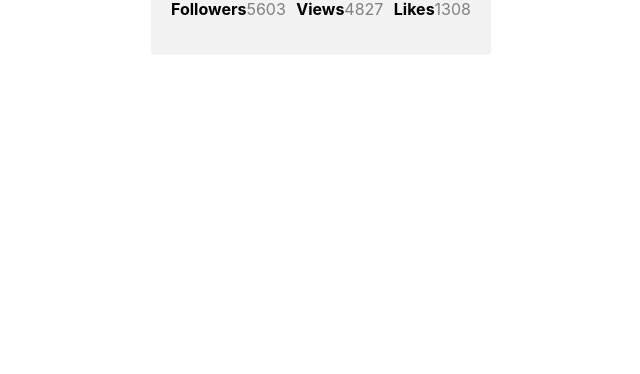
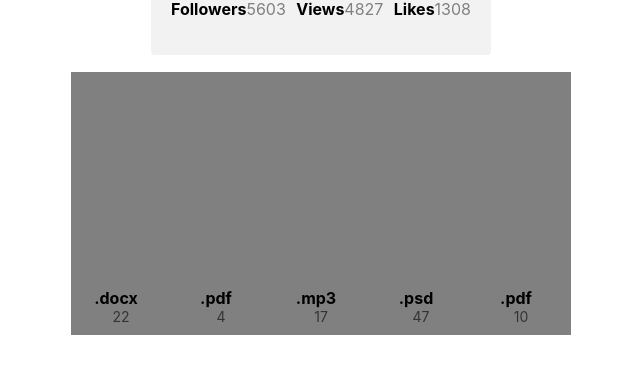
Before and after one commit to adrianwojtczak/goit-react-hw-01-components, a React (Create React App) app: page / in a window 1280 px wide. Shown: the part 342-716 px from the top of the page, without its empty margins (319-959 px from the left). Built offline with nearby package versions, Linux system fonts and the light colour scheme.

Commit message:
Add Statistics

```diff
--- a/src/components/App.jsx
+++ b/src/components/App.jsx
@@ -1,6 +1,8 @@
 import React from 'react';
 import { Profile } from './Profile';
 import user from '../data/user.json';
+import data from '../data/data.json';
+import { Statistics } from './Statistics';
 
 export const App = () => {
   return (
@@ -12,6 +14,7 @@
         avatar={user.avatar}
         stats={user.stats}
       />
+      <Statistics stats={data} />
     </div>
   );
 };
--- /dev/null
+++ b/src/components/Statistics/Statistics.jsx
@@ -0,0 +1,31 @@
+import React from 'react';
+import PropTypes from 'prop-types';
+import styles from './Statistics.module.css';
+
+export const Statistics = ({ title, stats }) => {
+  return (
+    <section className={styles.statistics}>
+      <h2 className={styles.title}>{title}</h2>
+
+      <ul className={styles['stat-list']}>
+        {stats.map(({ id, label, percentage }) => (
+          <li key={id} className={styles.item}>
+            <span className={styles.label}>{label}</span>
+            <span className={styles.percentage}>{percentage}</span>
+          </li>
+        ))}
+      </ul>
+    </section>
+  );
+};
+
+Statistics.propTypes = {
+  title: PropTypes.string,
+  stats: PropTypes.arrayOf(
+    PropTypes.shape({
+      id: PropTypes.string.isRequired,
+      label: PropTypes.string.isRequired,
+      percentage: PropTypes.number.isRequired,
+    })
+  ).isRequired,
+};
--- /dev/null
+++ b/src/components/Statistics/Statistics.module.css
@@ -0,0 +1,47 @@
+.statistics {
+  margin: 0 auto;
+  margin-bottom: 20px;
+  max-width: 500px;
+  background-color: gray;
+}
+
+.title {
+  font-size: 20px;
+  margin-bottom: 10px;
+  min-height: 200px;
+}
+
+.stat-list {
+  list-style-type: none;
+  display: flex;
+  flex-direction: row;
+  flex-grow: 1;
+  padding: 0;
+}
+
+.stat-list li {
+  display: flex;
+  flex-direction: column;
+  justify-content: center;
+  align-items: center;
+  flex-grow: 1;
+  flex-basis: 0;
+}
+
+.item {
+  display: flex;
+  align-items: center;
+  margin-bottom: 10px;
+  justify-content: center;
+  align-items: center;
+}
+
+.label {
+  font-weight: bold;
+  margin-right: 10px;
+}
+
+.percentage {
+  font-size: 14px;
+  color: #333;
+}
--- /dev/null
+++ b/src/components/Statistics/index.jsx
@@ -0,0 +1 @@
+export * from './Statistics';
--- /dev/null
+++ b/src/data/data.json
@@ -0,0 +1,7 @@
+[
+  { "id": "id-1", "label": ".docx", "percentage": 22 },
+  { "id": "id-2", "label": ".pdf", "percentage": 4 },
+  { "id": "id-3", "label": ".mp3", "percentage": 17 },
+  { "id": "id-4", "label": ".psd", "percentage": 47 },
+  { "id": "id-5", "label": ".pdf", "percentage": 10 }
+]
```
